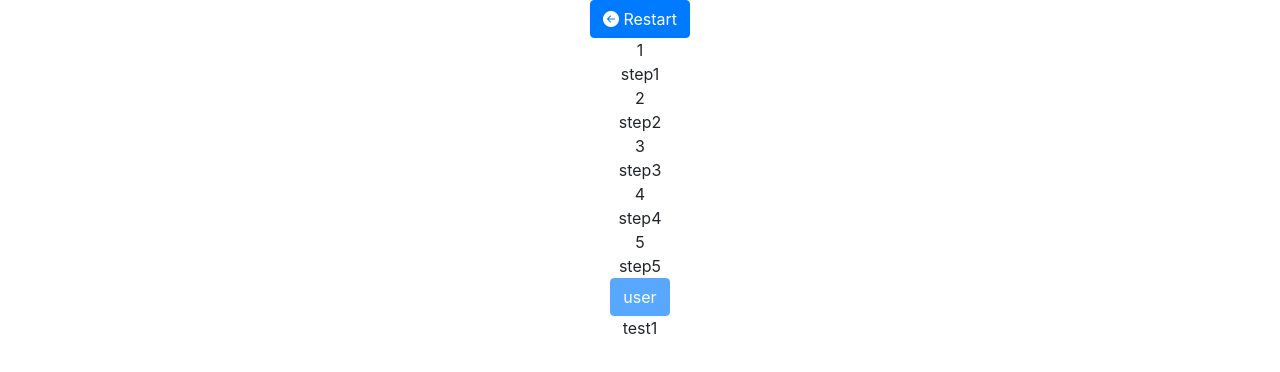
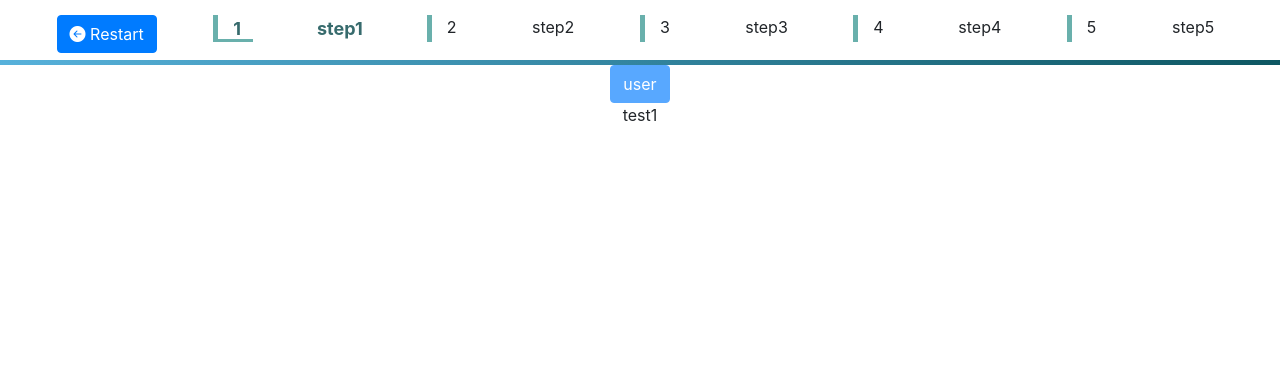
Before and after one commit to woods-zxh/TYS-train, a React (Create React App) app in the folder zhangjiekai_train/: page / in a window 1280 px wide. Shown: the top 372 px of the page. Built offline with nearby package versions, Linux system fonts and the light colour scheme.

Commit message:
add style code to navigation bar

```diff
--- a/zhangjiekai_train/src/Navigation.css
+++ b/zhangjiekai_train/src/Navigation.css
@@ -0,0 +1,28 @@
+.stepSelected {
+    font-size: large;
+    font-weight: bold;
+    color: #376B6D;
+}
+
+.stepNumSelected:after {
+    content: '';
+    position: absolute;
+    left: 0;
+    top: auto;
+    bottom: 0;
+    right: 0;
+    height: 3px;
+    background-color: #69B0AC;
+}
+
+.stepContainer {
+    border-left: solid #69B0AC 5px;
+}
+
+.navigationBar {
+    padding-top: 15px;
+    padding-bottom: 7px;
+    border-bottom: 5px solid transparent;
+    border-image: linear-gradient(to right, #58B2DC, #0D5661);
+    border-image-slice: 10;
+}
--- a/zhangjiekai_train/src/Navigation.tsx
+++ b/zhangjiekai_train/src/Navigation.tsx
@@ -30,30 +30,38 @@ class NavigationBar extends React.Component<{}, naviState> {
         this.setState({currentStep: this.state.currentStep+1});
     }
 
-    renderStep(i: number) {
-        return <StepLabel isSelected={this.state.currentStep === i} name={this.steps[i-1]} num={i}/>;
-    }
+    // renderStep(i: number) {
+    //     return <StepLabel isSelected={this.state.currentStep === i} name={this.steps[i-1]} num={i}/>;
+    // }
 
     reset() {
-        // Todo: reset the page
+        this.setState({currentStep: 1})
         EventHub.trigger("reset");
     }
 
     render() {
-        // Todo: auto render all the steps
+        let stepList = this.steps.map((item, index) => {
+            return (
+                <div className="stepContainer col-sm">
+                    <StepLabel isSelected={this.state.currentStep === index+1} name={item} num={index+1}/>
+                </div>
+            );
+        })
         return (
-            <div>
-                <div className="naviButton">
-                    <button className="btn btn-primary" onClick={() => this.reset()}>
-                        <i className="bi bi-arrow-left-circle-fill"> </i> Restart
-                    </button>
-                </div>
-                <div className="navigationRow">
-                    {this.renderStep(1)}
-                    {this.renderStep(2)}
-                    {this.renderStep(3)}
-                    {this.renderStep(4)}
-                    {this.renderStep(5)}
+            <div className="navigationBar container-fluid">
+                <div className="row">
+                    <div className="col-2">
+                        <div className="naviButton">
+                            <button className="btn btn-primary" onClick={() => this.reset()}>
+                                <i className="bi bi-arrow-left-circle-fill"> </i> Restart
+                            </button>
+                        </div>
+                    </div>
+                    <div className="col-10">
+                        <div className="navigationRow row">
+                            {stepList}
+                        </div>
+                    </div>
                 </div>
             </div>
         )
@@ -66,16 +74,16 @@ class StepLabel extends React.Component<NaviProps, {}> {
         if(this.props.isSelected)
             // Todo: change style when selected
             return (
-                <div className="stepSelected">
-                    <div className="stepNumSelected">{this.props.num}</div>
-                    <div className="stepNameSelected">{this.props.name}</div>
+                <div className="stepSelected row">
+                    <div className="stepNumSelected col-2">{this.props.num}</div>
+                    <div className="stepNameSelected col-10">{this.props.name}</div>
                 </div>
             );
         else
             return (
-                <div className="step">
-                    <div className="stepNum">{this.props.num}</div>
-                    <div className="stepName">{this.props.name}</div>
+                <div className="step row">
+                    <div className="stepNum col-2">{this.props.num}</div>
+                    <div className="stepName col-10">{this.props.name}</div>
                 </div>
             );
     }
```
